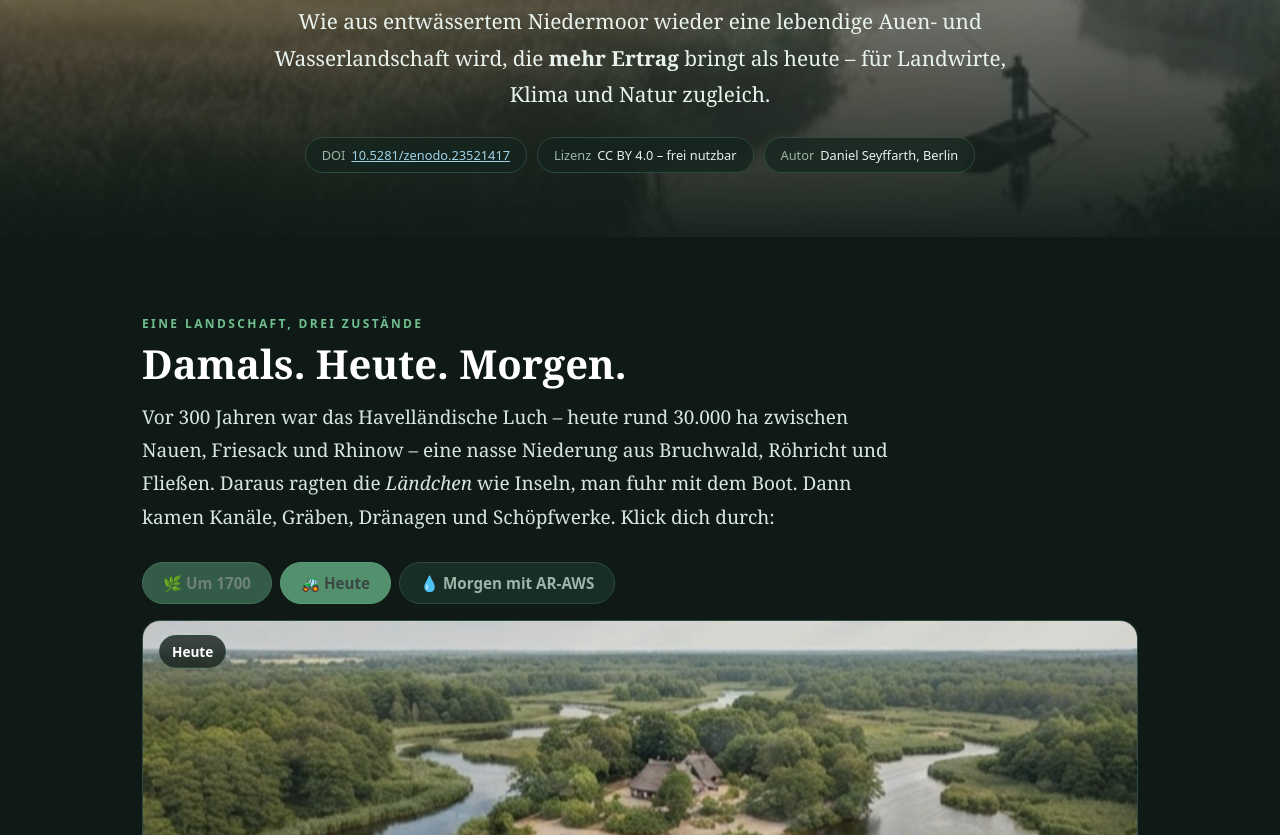
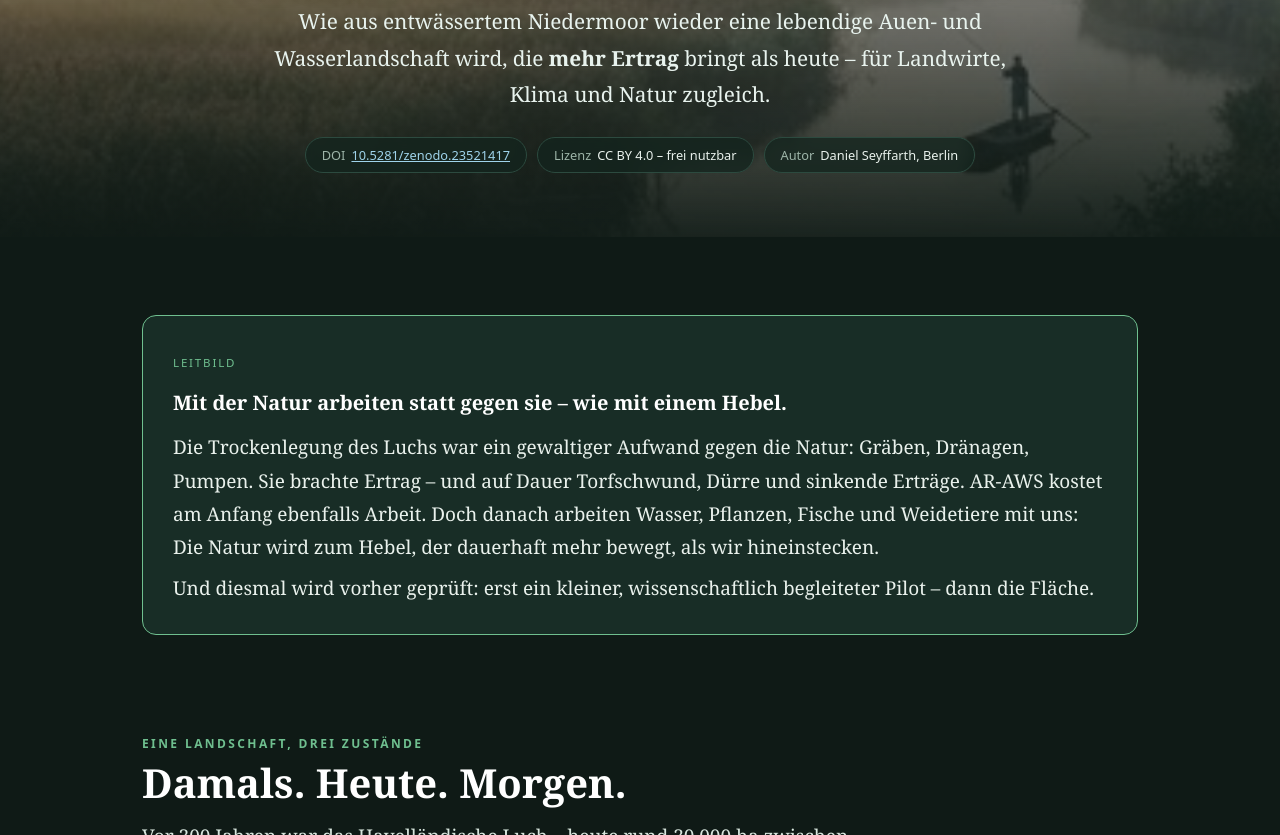
Before and after one commit to inv3nt0r-web/ar-aws, a plain HTML site: page index.html in a window 1280 px wide. Shown: the part 499-1334 px from the top of the page. Drawn offline with Linux system fonts and the light colour scheme.

Commit message:
Leitbild: Mit der Natur arbeiten – wie ein Hebel
Co-Authored-By: Claude Opus 5.5 <noreply@anthropic.com>

```diff
--- a/index.html
+++ b/index.html
@@ -185,6 +185,18 @@
     </div>
   </div>
 </header>
+
+<!-- ======================= LEITBILD ======================= -->
+<section class="block" style="padding:56px 0 0">
+  <div class="wrap">
+    <div class="box" style="border-color:var(--moss);padding:28px 30px">
+      <span class="label">Leitbild</span>
+      <p style="font-size:1.25rem;line-height:1.6;color:#fff;margin:10px 0 12px"><strong>Mit der Natur arbeiten statt gegen sie – wie mit einem Hebel.</strong></p>
+      <p style="margin:0 0 8px">Die Trockenlegung des Luchs war ein gewaltiger Aufwand gegen die Natur: Gräben, Dränagen, Pumpen. Sie brachte Ertrag – und auf Dauer Torfschwund, Dürre und sinkende Erträge. AR-AWS kostet am Anfang ebenfalls Arbeit. Doch danach arbeiten Wasser, Pflanzen, Fische und Weidetiere mit uns: Die Natur wird zum Hebel, der dauerhaft mehr bewegt, als wir hineinstecken.</p>
+      <p style="margin:0">Und diesmal wird vorher geprüft: erst ein kleiner, wissenschaftlich begleiteter Pilot – dann die Fläche.</p>
+    </div>
+  </div>
+</section>
 
 <!-- ======================= DAMALS / HEUTE / MORGEN ======================= -->
 <section class="block">
```
